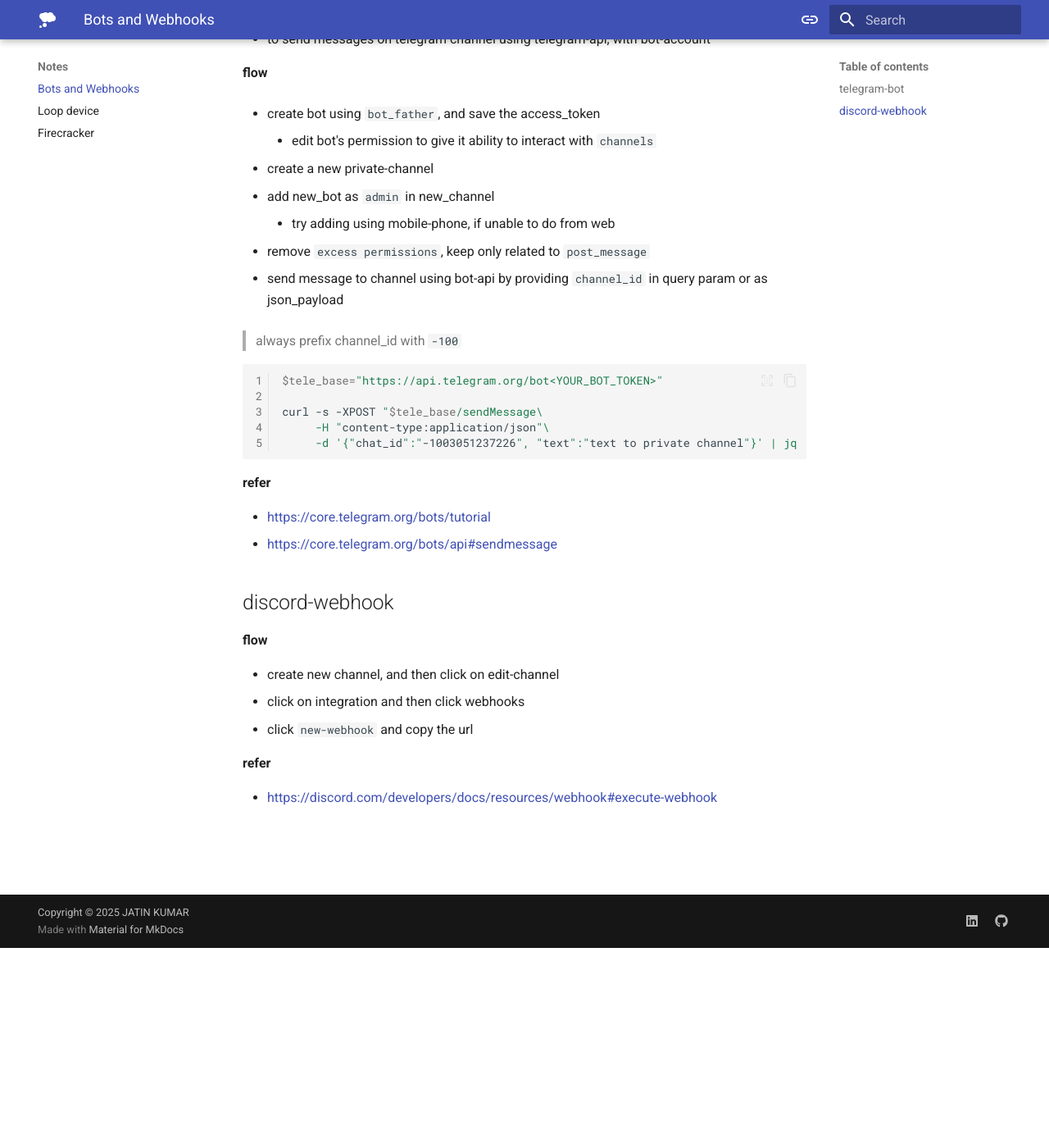
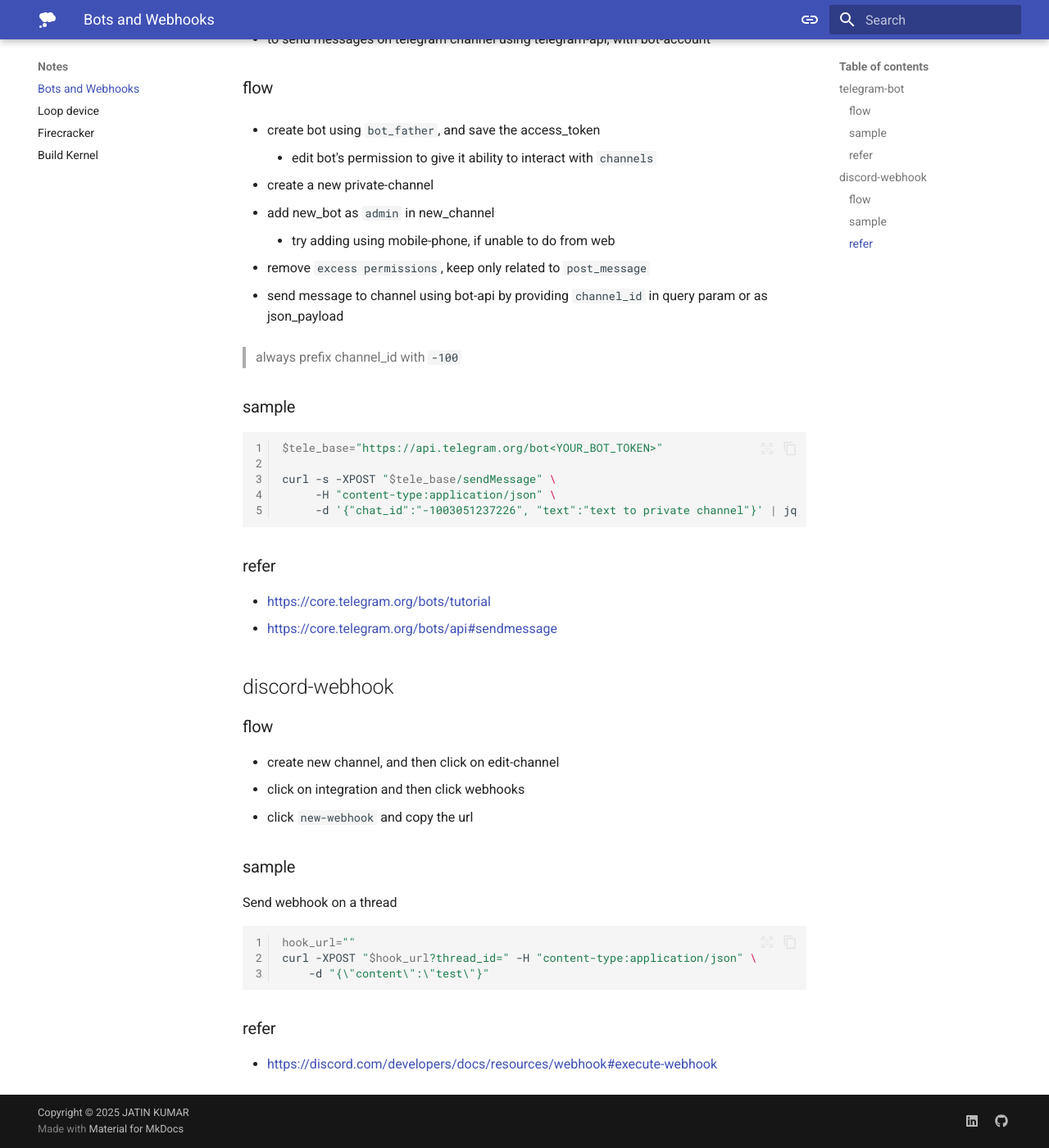
Before and after one commit to h0x0er/h0x0er.github.io, an MkDocs documentation site: the page built from docs/notes/bots_and_webhooks.md, in a window 1280 px wide and 1400 px high, scrolled down 244 px. Shown: the whole window at 82% size. Built offline with MkDocs 1.6.1 and Material for MkDocs 9.7.7, drawn with Linux system fonts in a browser that asks for light colours.

Commit message:
memories: updated

````diff
--- a/docs/notes/bots_and_webhooks.md
+++ b/docs/notes/bots_and_webhooks.md
@@ -5,7 +5,7 @@
 - to send messages on telegram channel using telegram-api, with bot-account
 
 
-**flow**
+### flow
 
 - create bot using `bot_father`, and save the access_token
     - edit bot's permission to give it ability to interact with `channels`
@@ -20,32 +20,47 @@
 
 >  always prefix channel_id with `-100`
 
+### sample
+
 ```sh linenums="1"
 
 $tele_base="https://api.telegram.org/bot<YOUR_BOT_TOKEN>"
 
-curl -s -XPOST "$tele_base/sendMessage\
-     -H "content-type:application/json"\
+curl -s -XPOST "$tele_base/sendMessage" \
+     -H "content-type:application/json" \
      -d '{"chat_id":"-1003051237226", "text":"text to private channel"}' | jq
 ```
 
 
-**refer**
+### refer
 
 - <https://core.telegram.org/bots/tutorial>
 - <https://core.telegram.org/bots/api#sendmessage>
 
+
 ## discord-webhook
 
 
-**flow**
+### flow
 
 - create new channel, and then click on edit-channel
 - click on integration and then click webhooks
 - click `new-webhook` and copy the url
 
 
+### sample
 
-**refer**
+Send webhook on a thread
+
+```sh linenums="1"
+
+hook_url=""
+curl -XPOST "$hook_url?thread_id=" -H "content-type:application/json" \
+    -d "{\"content\":\"test\"}"
+
+```
+
+
+### refer
 
 - <https://discord.com/developers/docs/resources/webhook#execute-webhook>
--- a/mkdocs.yml
+++ b/mkdocs.yml
@@ -20,8 +20,7 @@
       - notes/bots_and_webhooks.md
       - notes/loop-device.md
       - notes/firecracker.md
-
-
+      - notes/build-kernel.md
 
 theme:
   name: material
````
Also changed, not shown: docs/notes/build-kernel.md (added, +63 -0 lines), experiments/exp_qemu/notes.md (added).
